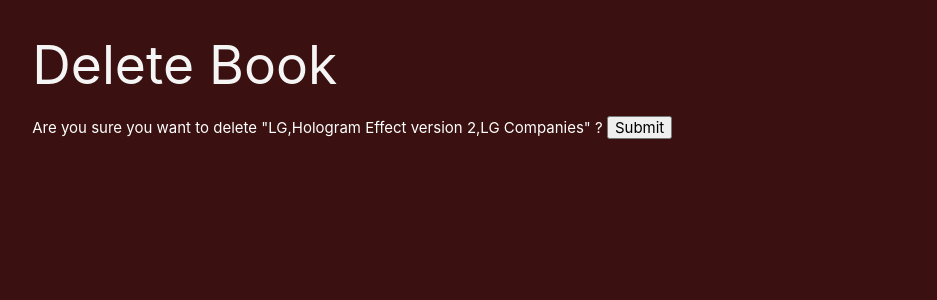
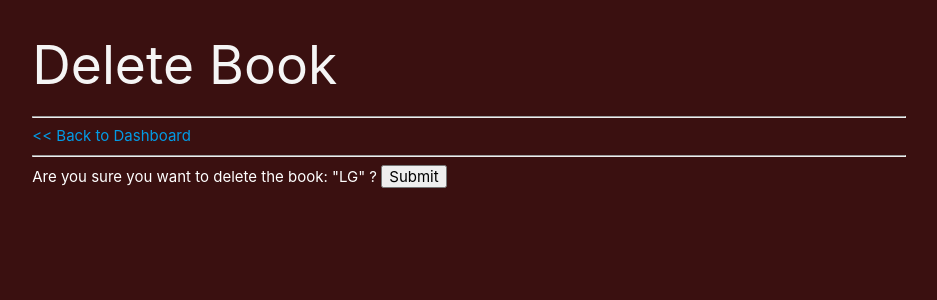
Before and after one commit to scarpakz/django-training, a Django app: page /delete/10/ in a window 1280 px wide. Shown: the top 300 px of the page, without its empty margins (171-1108 px from the left). Run offline with Django 3.2, Linux system fonts and the light colour scheme; a user stored in the database is signed in; data comes from the database, SQL or seed files in the repository; both versions use the stored data as it was after the commit.

Commit message:
Redirect Link added

```diff
--- a/book_management/account/templates/account/book_confirm_delete.html
+++ b/book_management/account/templates/account/book_confirm_delete.html
@@ -6,9 +6,12 @@
             <div class="row">
                 <div class="col s12" style="color:white;">
                     <h2>Delete Book</h2>
+                    <hr/>
+                    <a href="{% url 'dashboard' %}"> << Back to Dashboard </a>
+                    <hr>
                     <form method="post">
                         {% csrf_token %}
-                        Are you sure you want to delete "{{ object }}" ?
+                        Are you sure you want to delete the book: "{{ object.name }}" ?
                         <input type="submit" value="Submit" style="color:black;" />
                     </form>
                 </div>
--- a/book_management/account/templates/account/book_update_form.html
+++ b/book_management/account/templates/account/book_update_form.html
@@ -6,6 +6,8 @@
         <div class="row">
             <div class="col s12">
                 <h2>Update Book</h2>
+                <hr>
+                <a href="{% url 'dashboard' %}"> << Back to Dashboard </a>
                 <hr>
                 <form action="" method="POST">
                     {% csrf_token %}
```
Also changed, not shown: book_management/db.sqlite3.
